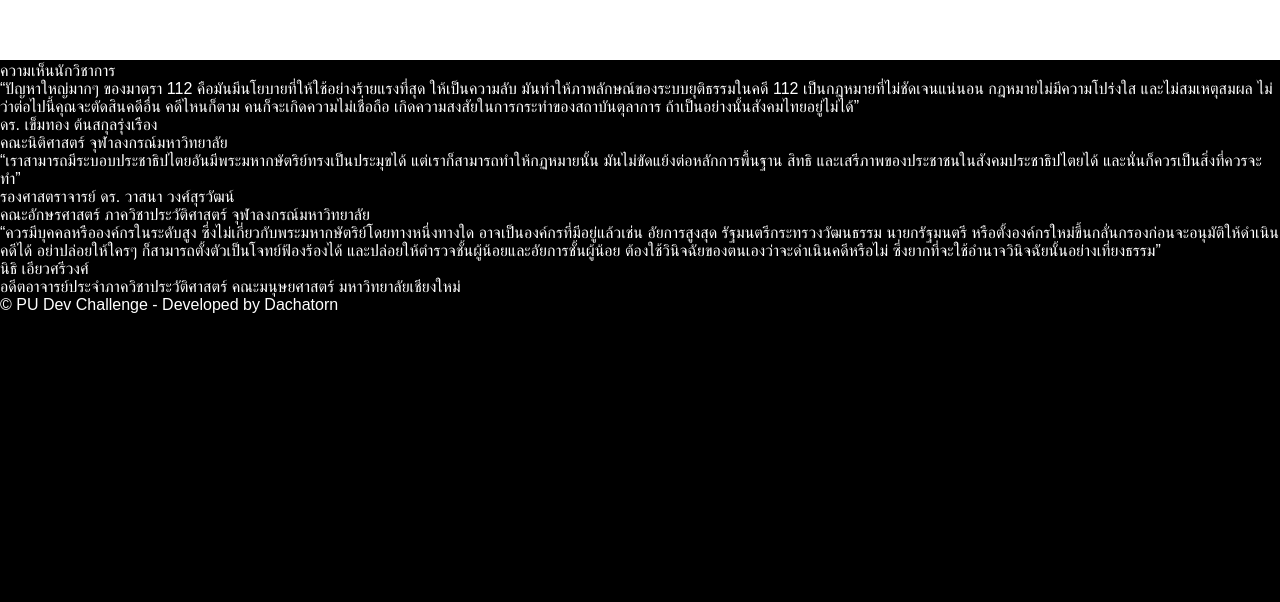
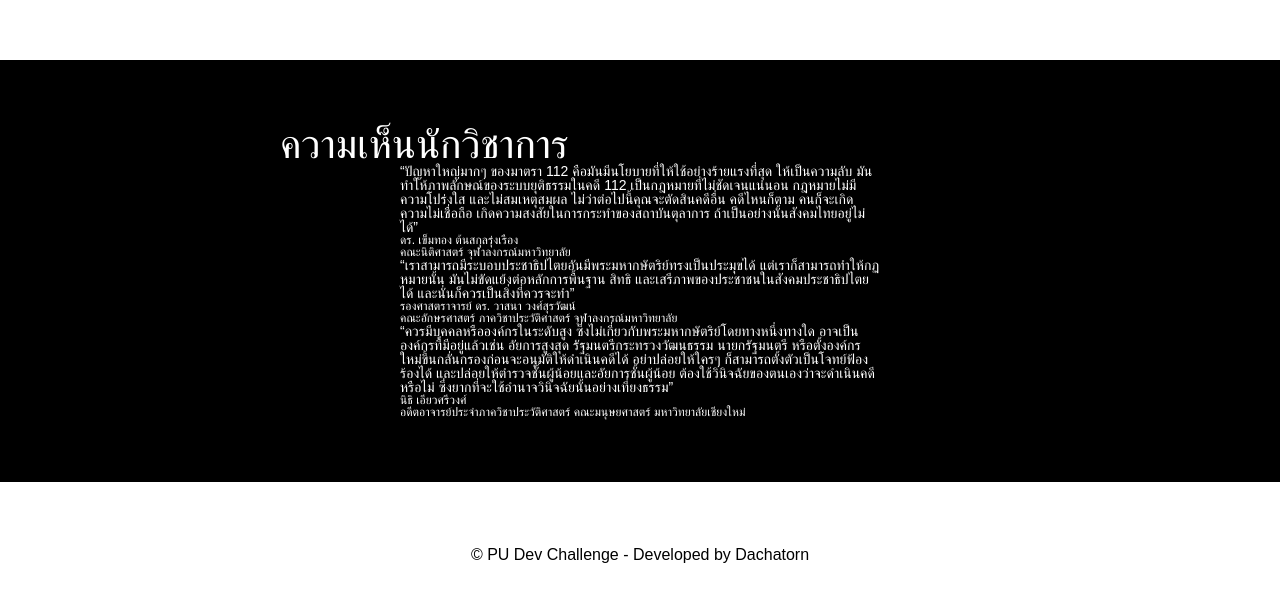
Before and after one commit to featherflare/PU-Dev-Challenge, a React (Vite) app: page / in a window 1280 px wide. Shown: the part 1540-2142 px from the top of the page. Before the commit the page ends 1854 px from the top, so only its background shows below. Built offline with nearby package versions, Linux system fonts and the light colour scheme.

Commit message:
Update : Opinions and footer css

```diff
--- a/src/App.css
+++ b/src/App.css
@@ -18,11 +18,17 @@ body {
 .invert {
   background-color: white;
   color: black;
+  display: flex;
 }
 
 .margin {
   margin: auto;
   width: clamp(200px, 80vw, 720px);
+}
+
+.margin2 {
+  margin: auto;
+  width: clamp(200px, 80vw, 480px);
 }
 
 .header {
@@ -53,6 +59,13 @@ body {
   line-height: 100%;
 }
 
+.body3 {
+  font-size: 14px;
+  font-style: normal;
+  font-weight: 400;
+  line-height: 100%;
+}
+
 .padding1 {
   margin: 5% auto;
 }
--- a/src/components/Footer.tsx
+++ b/src/components/Footer.tsx
@@ -1,7 +1,9 @@
 export default function Footer() {
   return (
-    <section>
-      <div className='IBM'>© PU Dev Challenge - Developed by Dachatorn</div>
+    <section className='invert'>
+      <div className='padding1'>
+        <div className='IBM'>© PU Dev Challenge - Developed by Dachatorn</div>
+      </div>
     </section>
   );
 }
--- a/src/components/Opinions.tsx
+++ b/src/components/Opinions.tsx
@@ -3,24 +3,23 @@ import { opinions } from '../assets/data/Opinionsdata';
 export default function Opinions() {
   return (
     <section>
-      <div className='Inter'>ความเห็นนักวิชาการ</div>
+      <div className='margin padding1'>
+        <div className='IBM header2'>ความเห็นนักวิชาการ</div>
         {opinions.map((item, i) => {
           return (
-          <div key={i}>
-            <div className='IBM'>{item.comment}</div>
+            <div className='margin2' key={i}>
+              <div className='IBM body3'>{item.comment}</div>
               <div>
                 <div>
-                <div className='IBM'>{item.name}</div>
-                <div className='IBM'>{item.from}</div>
+                  <div className='IBM body2'>{item.name}</div>
+                  <div className='IBM body2'>{item.from}</div>
                 </div>
                 <div style={{ backgroundImage: `url(${item.image})` }}></div>
               </div>
             </div>
           );
         })}
-      <div></div>
-      <div></div>
-      <div></div>
+      </div>
     </section>
   );
 }
```
Lines whose indentation alone changed are shown as unchanged.
